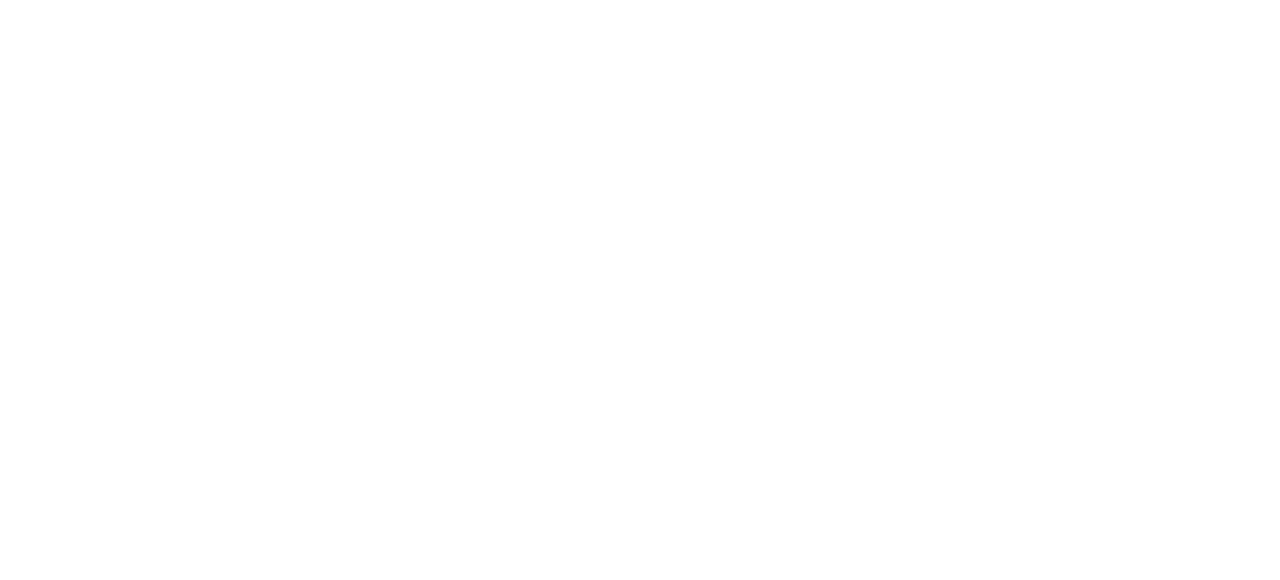
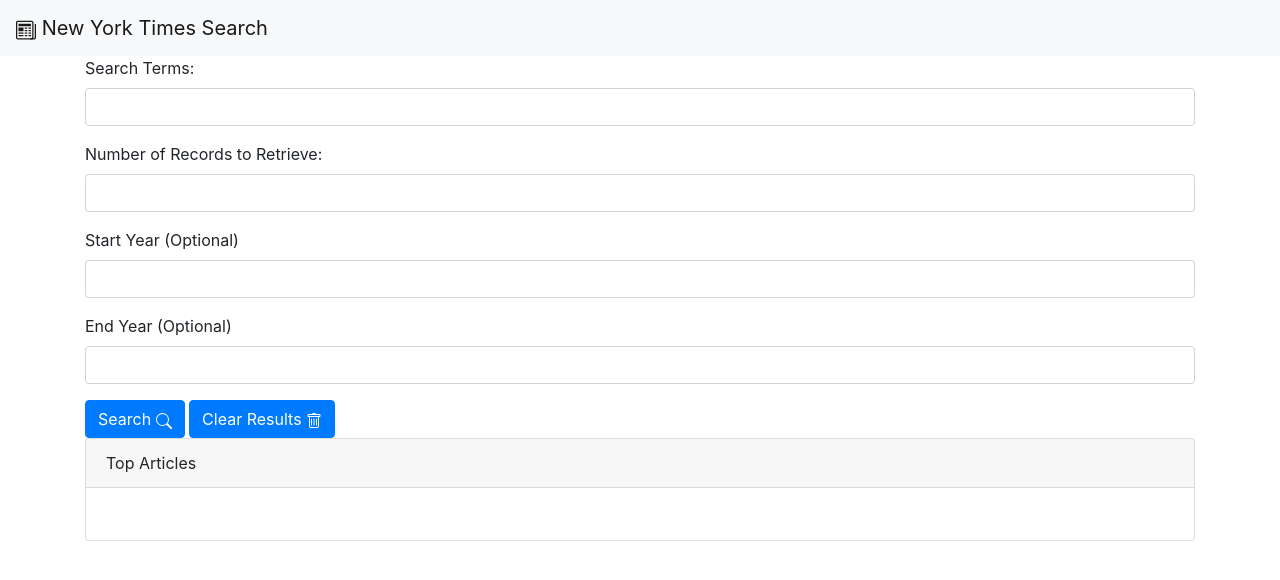
Before and after one commit to jameygronewald/nytArticleSearch, a plain HTML site: page index.html in a window 1280 px wide. Drawn offline with nearby package versions, Linux system fonts and the light colour scheme.

Commit message:
added HTML with search inputs and submit; ajax call functioning

```diff
--- a/index.html
+++ b/index.html
@@ -1,12 +1,117 @@
 <!DOCTYPE html>
 <html lang="en">
-<head>
-    <meta charset="UTF-8">
-    <meta name="viewport" content="width=device-width, initial-scale=1.0">
-    <link rel = "stylesheet" href = "assets/style.css"/>
-    <title>NYT Article Search</title>
-</head>
-<body>
-    <script src = 'script.js'></script>
-</body>
+  <head>
+    <meta charset="UTF-8" />
+    <meta name="viewport" content="width=device-width, initial-scale=1.0" />
+    <link
+      rel="stylesheet"
+      href="https://stackpath.bootstrapcdn.com/bootstrap/4.5.0/css/bootstrap.min.css"
+      integrity="sha384-9aIt2nRpC12Uk9gS9baDl411NQApFmC26EwAOH8WgZl5MYYxFfc+NcPb1dKGj7Sk"
+      crossorigin="anonymous"
+    />
+    <title>New York Times Search</title>
+  </head>
+  <header>
+    <nav class="navbar navbar-light bg-light">
+      <a class="navbar-brand" href="#">
+        <svg
+          class="bi bi-newspaper"
+          width="1em"
+          height="1em"
+          viewBox="0 0 16 16"
+          fill="currentColor"
+          xmlns="http://www.w3.org/2000/svg"
+        >
+          <path
+            fill-rule="evenodd"
+            d="M0 2A1.5 1.5 0 0 1 1.5.5h11A1.5 1.5 0 0 1 14 2v12a1.5 1.5 0 0 1-1.5 1.5h-11A1.5 1.5 0 0 1 0 14V2zm1.5-.5A.5.5 0 0 0 1 2v12a.5.5 0 0 0 .5.5h11a.5.5 0 0 0 .5-.5V2a.5.5 0 0 0-.5-.5h-11z"
+          />
+          <path
+            fill-rule="evenodd"
+            d="M15.5 3a.5.5 0 0 1 .5.5V14a1.5 1.5 0 0 1-1.5 1.5h-3v-1h3a.5.5 0 0 0 .5-.5V3.5a.5.5 0 0 1 .5-.5z"
+          />
+          <path
+            d="M2 3h10v2H2V3zm0 3h4v3H2V6zm0 4h4v1H2v-1zm0 2h4v1H2v-1zm5-6h2v1H7V6zm3 0h2v1h-2V6zM7 8h2v1H7V8zm3 0h2v1h-2V8zm-3 2h2v1H7v-1zm3 0h2v1h-2v-1zm-3 2h2v1H7v-1zm3 0h2v1h-2v-1z"
+          />
+        </svg>
+        New York Times Search
+      </a>
+    </nav>
+  </header>
+  <body>
+    <div class="container">
+      <form>
+        <div class="form-group">
+          <label for="search">Search Terms: </label>
+          <input type="text" class="form-control" id="inputAddress" />
+        </div>
+        <div class="form-group">
+          <label for="search">Number of Records to Retrieve: </label>
+          <input type="text" class="form-control" id="inputAddress2" />
+        </div>
+        <div class="form-group">
+          <label for="search">Start Year (Optional)</label>
+          <input type="text" class="form-control" id="inputAddress2" />
+        </div>
+        <div class="form-group">
+          <label for="search">End Year (Optional)</label>
+          <input type="text" class="form-control" id="inputAddress2" />
+        </div>
+        <div class="buttons">
+          <button type="submit" id="submit-button" class="btn btn-primary">
+            Search
+            <svg
+              class="bi bi-search"
+              width="1em"
+              height="1em"
+              viewBox="0 0 16 16"
+              fill="currentColor"
+              xmlns="http://www.w3.org/2000/svg"
+            >
+              <path
+                fill-rule="evenodd"
+                d="M10.442 10.442a1 1 0 0 1 1.415 0l3.85 3.85a1 1 0 0 1-1.414 1.415l-3.85-3.85a1 1 0 0 1 0-1.415z"
+              />
+              <path
+                fill-rule="evenodd"
+                d="M6.5 12a5.5 5.5 0 1 0 0-11 5.5 5.5 0 0 0 0 11zM13 6.5a6.5 6.5 0 1 1-13 0 6.5 6.5 0 0 1 13 0z"
+              />
+            </svg>
+          </button>
+          <button type="clear" id="clear-button" class="btn btn-primary">
+            Clear Results
+            <svg
+              class="bi bi-trash"
+              width="1em"
+              height="1em"
+              viewBox="0 0 16 16"
+              fill="currentColor"
+              xmlns="http://www.w3.org/2000/svg"
+            >
+              <path
+                d="M5.5 5.5A.5.5 0 0 1 6 6v6a.5.5 0 0 1-1 0V6a.5.5 0 0 1 .5-.5zm2.5 0a.5.5 0 0 1 .5.5v6a.5.5 0 0 1-1 0V6a.5.5 0 0 1 .5-.5zm3 .5a.5.5 0 0 0-1 0v6a.5.5 0 0 0 1 0V6z"
+              />
+              <path
+                fill-rule="evenodd"
+                d="M14.5 3a1 1 0 0 1-1 1H13v9a2 2 0 0 1-2 2H5a2 2 0 0 1-2-2V4h-.5a1 1 0 0 1-1-1V2a1 1 0 0 1 1-1H6a1 1 0 0 1 1-1h2a1 1 0 0 1 1 1h3.5a1 1 0 0 1 1 1v1zM4.118 4L4 4.059V13a1 1 0 0 0 1 1h6a1 1 0 0 0 1-1V4.059L11.882 4H4.118zM2.5 3V2h11v1h-11z"
+              />
+            </svg>
+          </button>
+        </div>
+      </form>
+      <div class="dump-articles here">
+        <div class="card">
+          <div class="card-header">
+            Top Articles
+          </div>
+          <div class="card-body">
+            <h5 class="card-title"></h5>
+            <p class="card-text"></p>
+          </div>
+        </div>
+      </div>
+    </div>
+    <script src = "script.js"></script>
+    <script src="https://cdnjs.cloudflare.com/ajax/libs/jquery/3.2.1/jquery.min.js"></script>
+  </body>
 </html>
--- a/script.js
+++ b/script.js
@@ -0,0 +1,16 @@
+$('#submit-button').on('click', function() {
+    $(this).preventDefault();
+    let searchInput = 'kobe';
+    let newsType = 'business';
+    let year = 2019;
+    const queryURL = 'https://api.nytimes.com/svc/search/v2/articlesearch.json?q=' + searchInput + '&news_desk=' + newsType + '&pub_year=' + year + '&api-key=zPVX7Cit7JKW0J0YlIG17r1DN76Zw3fh';
+    console.log(queryURL);
+
+    $.ajax({
+        url: queryURL,
+        method: 'GET'
+    }).then(function(response) {
+        console.log(response)
+
+    })
+});
```
